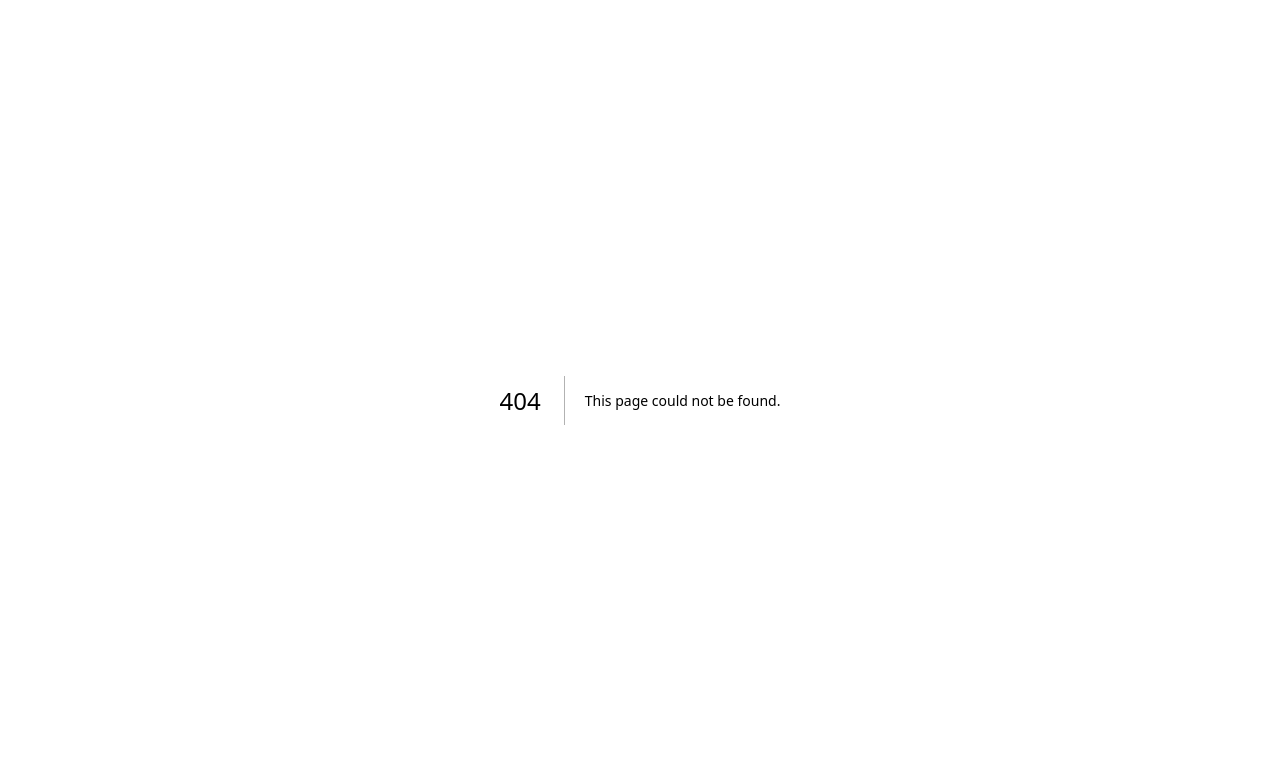
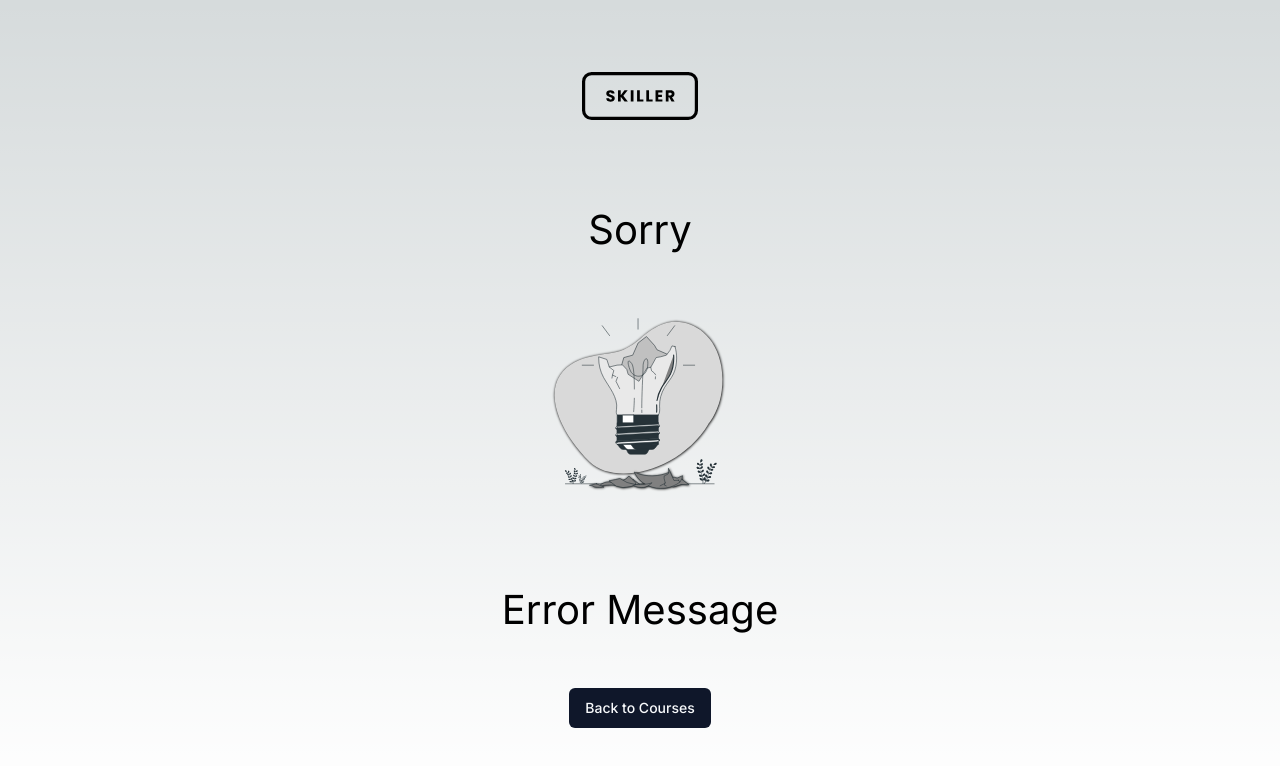
Before and after one commit to marks-eduhub/skiller-frontend, a Next.js app: page /errorPage in a window 1280 px wide. Before the commit this address had no page. Shown: the top 766 px of the page. Built offline with nearby package versions, Linux system fonts and the light colour scheme.

Commit message:
add error page layout

```diff
--- /dev/null
+++ b/app/errorPage/page.tsx
@@ -0,0 +1,5 @@
+import Error from "@/components/ErrorPage";
+
+export default function ErrorPage() {
+    return <Error/>;
+}
--- /dev/null
+++ b/components/ErrorPage/data.json
@@ -0,0 +1,7 @@
+{
+    "whitelogo": "/logos/whiteLogo.svg",
+    "errorImage": "/error.svg",
+    "tagline": "Sorry",
+    "errorMessage": "Error Message",
+    "buttonText": "Back to Courses"
+}
--- /dev/null
+++ b/components/ErrorPage/index.tsx
@@ -0,0 +1,33 @@
+"use client";
+
+import React from "react";
+import data from "./data.json";
+import Image from "next/image";
+import { Button } from "../ui/button";
+// import { useRouter } from 'next/router';
+
+export default function ErrorPage() {
+  // const router = useRouter(); // Access the router object
+
+  // function handleOnClick(): void {
+  //   router.push("/dashboard");
+  // }
+
+  return (
+    <div className="flex w-full flex-col self-end md:flex w-full flex-col gap-[3rem] bg-grey h-screen justify-center relative items-center text-white">
+      <div className="relative w-[16rem] h-[3rem]">
+        <Image src={data.whitelogo} alt={"logo"} priority={true} fill />
+      </div>
+
+      <div className="text-[40px] mt-[2rem] text-black">{data.tagline}</div>
+
+      <div className="relative w-[22rem] h-[12rem]">
+        <Image src={data.errorImage} alt={"logo"} priority={true} fill />
+      </div>
+      <div className="text-[40px] mt-[2rem] text-black">
+        {data.errorMessage}
+      </div>
+      <Button>{data.buttonText}</Button>
+    </div>
+  );
+}
```
Also changed, not shown: public/error.svg (added), public/logos/whiteLogo.svg (added).
